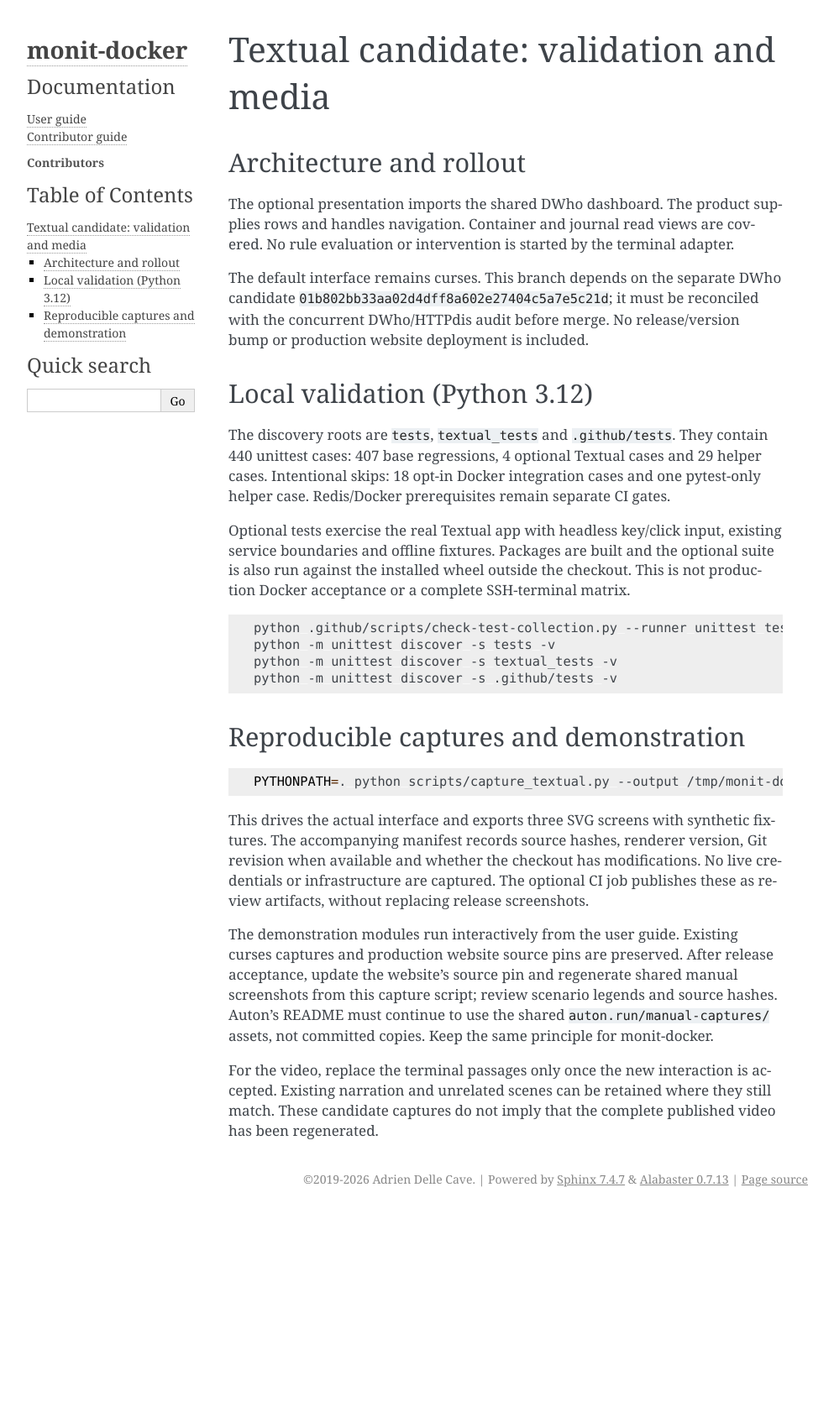
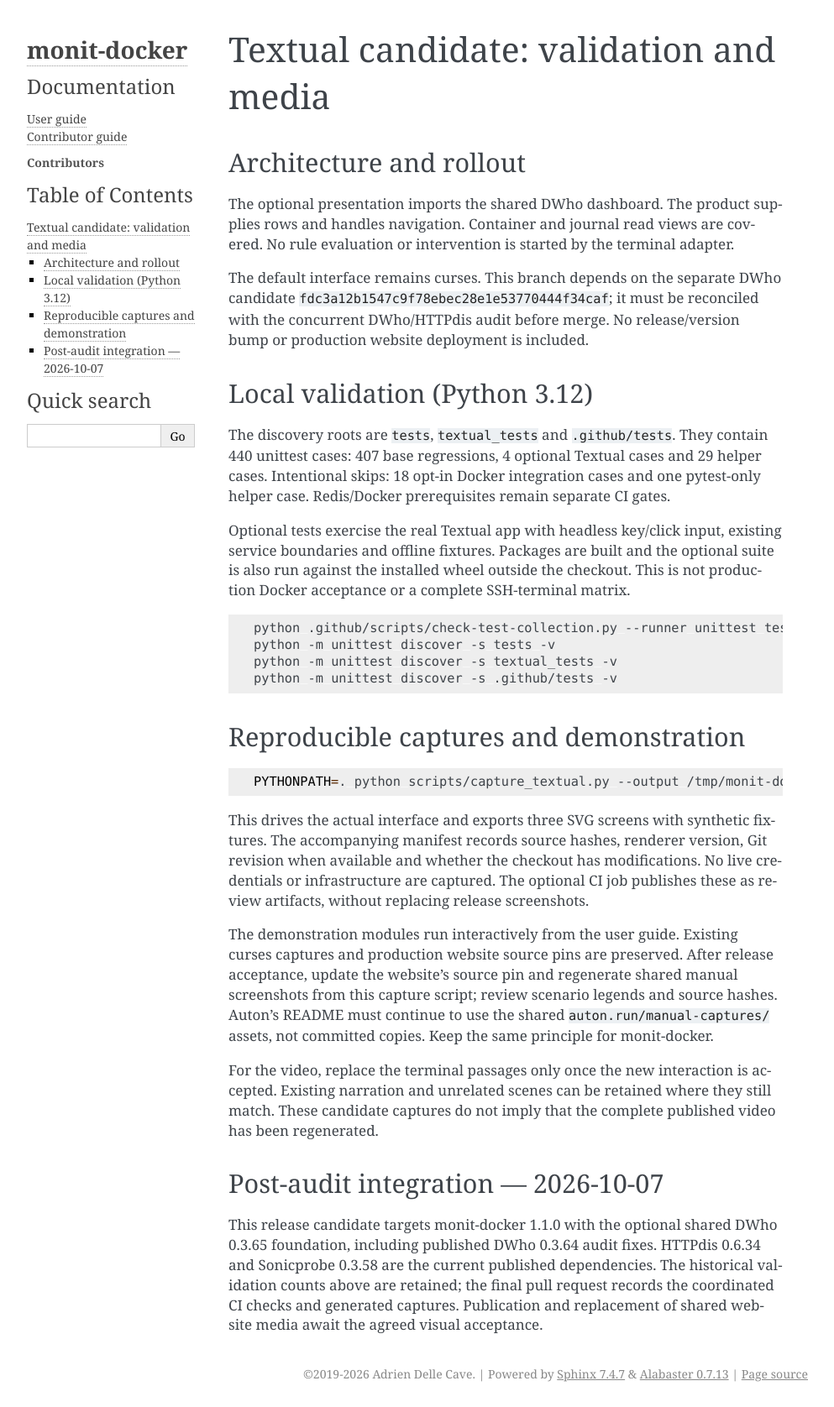
Before and after one commit to decryptus/monit-docker, a Sphinx documentation site: the page built from docs/textual-review.md, in a window 1280 px wide. Shown: the whole page at 84% size, without its empty margins (148-1141 px from the left). Built offline with Sphinx 7.4.7, drawn with Linux system fonts in a browser that asks for light colours; before the commit the page ends 1444 px from its top, so only the background shows below that.

Commit message:
Prepare coordinated Textual release with audited DWho and reproducible media

```diff
--- a/docs/index.rst
+++ b/docs/index.rst
@@ -52,6 +52,7 @@ For installation and the command reference, see the
    check-config
    configuration-validation
    textual
+   release-1.1.0
    config-cli-contract
    terminal
    supported-environments
--- a/docs/textual-review.md
+++ b/docs/textual-review.md
@@ -6,7 +6,7 @@ The optional presentation imports the shared DWho dashboard. The product supplie
 rows and handles navigation. Container and journal read views are covered. No rule evaluation or intervention is started by the terminal adapter.
 
 The default interface remains curses. This branch depends on the separate DWho
-candidate `01b802bb33aa02d4dff8a602e27404c5a7e5c21d`; it must be reconciled with
+candidate `fdc3a12b1547c9f78ebec28e1e53770444f34caf`; it must be reconciled with
 the concurrent DWho/HTTPdis audit before merge. No release/version bump or
 production website deployment is included.
 
@@ -52,3 +52,12 @@ For the video, replace the terminal passages only once the new interaction is
 accepted. Existing narration and unrelated scenes can be retained where they
 still match. These candidate captures do not imply that the complete published
 video has been regenerated.
+
+## Post-audit integration — 2026-10-07
+
+This release candidate targets monit-docker 1.1.0 with the optional shared
+DWho 0.3.65 foundation, including published DWho 0.3.64 audit fixes.
+HTTPdis 0.6.34 and Sonicprobe 0.3.58 are the current published dependencies.
+The historical validation counts above are retained; the final pull request
+records the coordinated CI checks and generated captures. Publication and
+replacement of shared website media await the agreed visual acceptance.
--- a/monit_docker/__init__.py
+++ b/monit_docker/__init__.py
@@ -2,6 +2,6 @@
 
 from __future__ import absolute_import
 
-__version__ = '1.0.1'
+__version__ = '1.1.0'
 
 __all__ = ('__version__',)
--- a/setup.py
+++ b/setup.py
@@ -30,7 +30,7 @@ setup(
     packages                      = find_packages(),
     scripts                       = ['bin/monit-docker'],
     install_requires              = requirements,
-    extras_require                = {'textual': ["textual>=8.2.8,<9; python_version >= '3.9'"]},
+    extras_require                = {'textual': ['dwho[textual]>=0.3.65', "textual>=8.2.8,<9; python_version >= '3.9'"]},
     python_requires               = ', '.join(setup_cfg['python_requires']),
     classifiers                   = setup_cfg['classifiers'],
     long_description              = long_desc,
--- a/setup.yml
+++ b/setup.yml
@@ -4,8 +4,8 @@ description: monit-docker
 author: Adrien Delle Cave
 author_email: pypi@doowan.net
 copyright: '2019-2026 Adrien Delle Cave'
-release: '1.0.1'
-version: '1.0.1'
+release: '1.1.0'
+version: '1.1.0'
 license: License GPL-3
 url: https://github.com/decryptus/monit-docker
 python_requires:
```
Also changed, not shown: docs/release-1.1.0.md (added, +17 -0 lines), docs/textual.md (+1 -1 lines), 5 other files.
